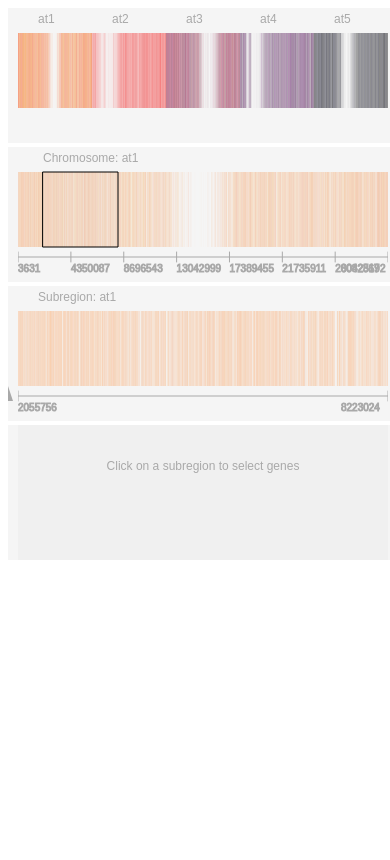
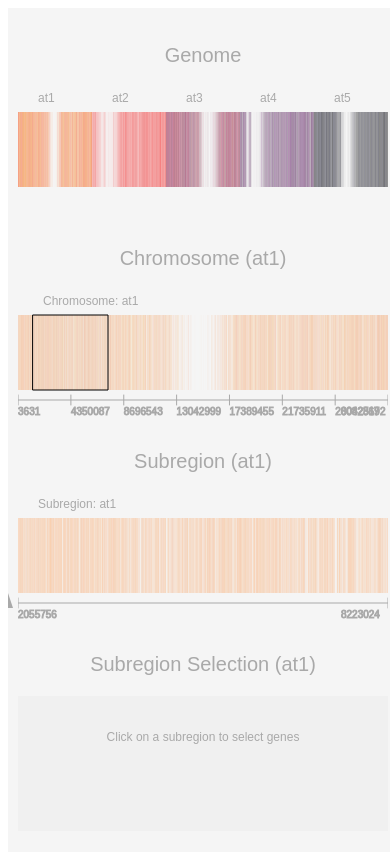
Before and after one commit to norahrid/gene-density-map, a React (Create React App) app: page / in a window 390 px wide. Built offline with nearby package versions, Linux system fonts and the light colour scheme; the HTML template or start-up script is replaced by a standard one.

Commit message:
Make slider more responsive

```diff
--- a/src/App.css
+++ b/src/App.css
@@ -2,37 +2,16 @@
   text-align: center;
 }
 
-.App-logo {
-  height: 40vmin;
-  pointer-events: none;
-}
-
-@media (prefers-reduced-motion: no-preference) {
-  .App-logo {
-    animation: App-logo-spin infinite 20s linear;
-  }
-}
-
 .App-header {
-  background-color: #282c34;
+  margin: 0 auto;
+  background-color:#F5F5F5;
+  min-width: 100vw;
   min-height: 100vh;
   display: flex;
   flex-direction: column;
   align-items: center;
   justify-content: center;
-  font-size: calc(10px + 2vmin);
-  color: white;
+  text-align: center;
+  color: #a9a9a9;
+  font: 20px sans-serif;
 }
-
-.App-link {
-  color: #61dafb;
-}
-
-@keyframes App-logo-spin {
-  from {
-    transform: rotate(0deg);
-  }
-  to {
-    transform: rotate(360deg);
-  }
-}
--- a/src/App.jsx
+++ b/src/App.jsx
@@ -7,6 +7,7 @@ import { formatGeneData } from './helpers/FormatGeneData';
 import data from './assets/gffOutput_arabodopsis.json';
 import axios from 'axios';
 import _ from 'lodash';
+import "./App.css"
 
 function App() {
 
@@ -45,13 +46,15 @@ function App() {
   //             debugger; })
 
   return (
-    <div className="App">
+    <div className="App-header">
+      <p>Genome</p>
       <AllChromosomes
         genes={genes}
         firstViewToParent={firstViewToParent}
         thirdViewToParentPtr={thirdViewToParentPtr}
         thirdViewToParent={thirdViewToParent}
       />
+      <p>Chromosome ({selectedChromosome})</p>
       <SingleChromosome
         genes={genes}
         selectedChromosome={selectedChromosome}
@@ -61,6 +64,7 @@ function App() {
         thirdViewToParentPtr={thirdViewToParentPtr}
         thirdViewToParent={thirdViewToParent}
       />
+      <p>Subregion ({selectedChromosome})</p>
       <SliderView
         selectedChromosome={selectedChromosome}
         sliderPosition={sliderPosition}
@@ -69,6 +73,7 @@ function App() {
         thirdViewToParentPtr={thirdViewToParentPtr}
         pointer={pointer}
       />
+      <p>Subregion Selection ({selectedChromosome})</p>
       <ClickView
         selectedChromosome={selectedChromosome}
         clickedGenes={clickedGenes}
--- a/src/components/AllChromosomes.jsx
+++ b/src/components/AllChromosomes.jsx
@@ -21,6 +21,8 @@ const AllChromosomes = props => {
             componentWidth = fullScreenWidth/chromosomeNumber;
 
             p.noLoop();
+
+            //p.print(props.genes.length);
         }
 
         p.draw = () => {
@@ -69,10 +71,12 @@ const AllChromosomes = props => {
             if (p.mouseY >= baseline*2 && p.mouseY <= (baseline*2) + geneHeight) {
                 for (let i=0; i<=chromosomeNumber; i++) {
                     if (p.mouseX >= componentWidth*i && p.mouseX <= componentWidth*(i+1)) {
-                        var selectedChromosome = "at" + (i+1);
-                        props.firstViewToParent(selectedChromosome);
-                        props.thirdViewToParentPtr({'thirdViewClicked': false, 'xPos': null});
-                        props.thirdViewToParent([]);
+                        if (i <= chromosomeNumber-1) {
+                            var selectedChromosome = "at" + (i+1);
+                            props.firstViewToParent(selectedChromosome);
+                            props.thirdViewToParentPtr({'thirdViewClicked': false, 'xPos': null});
+                            props.thirdViewToParent([]);
+                    }
                     }
                 }
             }
--- a/src/components/ClickView.jsx
+++ b/src/components/ClickView.jsx
@@ -101,6 +101,7 @@ const ClickView = props => {
                         pg4.fill(colKey["r"], colKey["g"], colKey["b"], alphaNum);
 
                     }
+
                     else {
                         pg4.fill(200);
                     }
--- a/src/components/SingleChromosome.jsx
+++ b/src/components/SingleChromosome.jsx
@@ -42,6 +42,8 @@ const SingleChromosome = props => {
                 alphaNum,
                 margin
             );
+
+            slider.display();
         }
 
         p.mousePressed = () => {
@@ -60,9 +62,12 @@ const SingleChromosome = props => {
 
         p.mouseDragged = () => {
             if (slider.selected === true) {
+
                 slider.move(p.mouseX);
                 props.secondViewToParentSlider(p.mouseX);
-                p.redraw();
+                //p.redraw();
+                p.image(pg2, margin/2, 0);
+                slider.display();
             }
         }
 
@@ -84,7 +89,7 @@ const SingleChromosome = props => {
             pg2.fill(backgroundTextColour);
             pg2.text("Chromosome: " + props.selectedChromosome, 25, baseline-10);
 
-            slider.display();
+            //slider.display();
 
             var intervals = setIntervals(minChromosomePosition[props.selectedChromosome], maxChromosomePosition[props.selectedChromosome], 7);
             drawScaleLine("v2", pg2, intervals, props.sliderPosition, geneHeight+(2*baseline), props.selectedChromosome, fullScreenWidth);
@@ -140,12 +145,12 @@ const SingleChromosome = props => {
 
             display() {
                 // draw slider
-                pg2.fill(224, 224, 224, 25);
+                p.fill(224, 224, 224, 25);
 
-                pg2.strokeWeight(1);
-                pg2.stroke(0);
+                p.strokeWeight(1);
+                p.stroke(0);
 
-                pg2.rect(this.left, this.top, this.width, this.height);
+                p.rect(this.left, this.top, this.width, this.height);
             }
 
             setSelected() {
@@ -188,9 +193,9 @@ const SingleChromosome = props => {
                 var end = (g.geneEnd - this.left)/this.width;
 
 
-                if (x >= start && x <= end) {
-                    p.print('hit ', g.geneId, g.geneStart, g.geneEnd);
-                }
+                // if (x >= start && x <= end) {
+                //     p.print('hit ', g.geneId, g.geneStart, g.geneEnd);
+                // }
             }
         }
     }
--- a/src/components/SliderView.jsx
+++ b/src/components/SliderView.jsx
@@ -23,7 +23,6 @@ const SliderView = props => {
         }
 
         p.draw = () => {
-
             p.background(backgroundColour);
 
             // 3rd view to show the genes contained in the slider
@@ -101,6 +100,7 @@ const SliderView = props => {
             pg3.fill(colKey["r"], colKey["g"], colKey["b"], alphaWeight);
 
             for (let i=0; i<props.selectedGenes.length; i++) {
+                //p.print(props.selectedGenes[i]);
                 var s = (props.selectedGenes[i].start - props.sliderPosition)/75;
                 var width = (props.selectedGenes[i].end - props.selectedGenes[i].start)/75;
                 pg3.rect(s*fullScreenWidth, baseline, width*fullScreenWidth, gHeight);
--- a/src/constants.js
+++ b/src/constants.js
@@ -14,9 +14,13 @@ export const alphaNum = 150;
 
 export const margin = 20;
 
+export const componentWidth = window.innerWidth * 0.95;
+
+export const chunkWidth = (componentWidth/5)-5;
+
 export const componentHeight = 135;
 
-export const backgroundColour = 245;
+export const backgroundColour = "#F5F5F5";
 
 export const baseline = 25;
 
```
Also changed, not shown: 2 other files (tests, documents, lock files or other folders).
